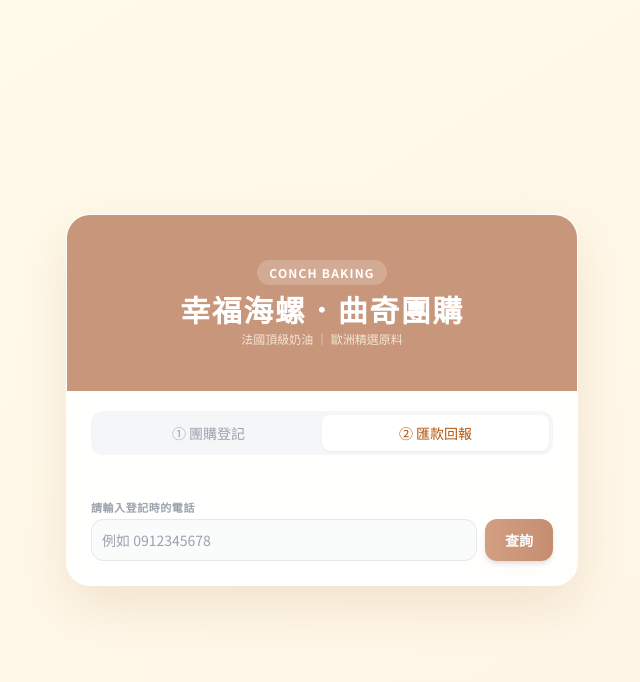
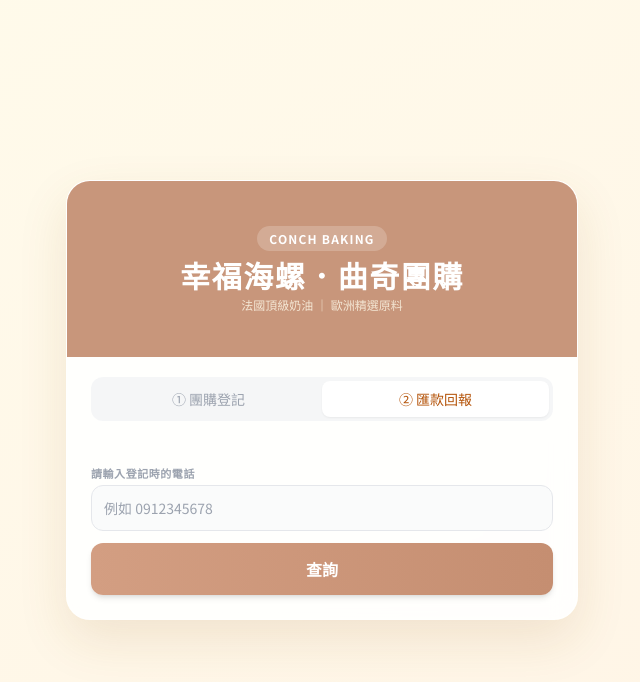
Before and after one commit to hungchensarah-arch/conch-order, a plain HTML site: page index.html in a window 1280 px wide. Both pictures are taken after a click on the button "② 匯款回報". Shown: the whole page, without its empty margins (318-958 px from the left). Drawn offline with nearby package versions, Linux system fonts and the light colour scheme; no server answers.

Commit message:
Update index.html

```diff
--- a/index.html
+++ b/index.html
@@ -89,9 +89,9 @@
       <div id="lookup-panel" class="space-y-5">
         <div>
           <label for="qPhone" class="block text-[11px] font-bold uppercase tracking-wider text-gray-400 mb-1">請輸入登記時的電話</label>
-          <div class="flex space-x-2">
-            <input type="tel" id="qPhone" inputmode="numeric" class="flex-1 bg-gray-50/80 border border-gray-200 focus:border-amber-500 focus:bg-white p-2.5 rounded-xl outline-none transition text-sm" placeholder="例如 0912345678">
-            <button type="button" id="lookupBtn" onclick="lookup()" class="bg-gradient-to-r from-[#D39E82] to-[#c58e71] text-white px-5 rounded-xl font-bold text-sm shadow-md hover:opacity-95 transition">查詢</button>
+          <div class="space-y-3">
+            <input type="tel" id="qPhone" inputmode="numeric" class="w-full bg-gray-50/80 border border-gray-200 focus:border-amber-500 focus:bg-white p-3 rounded-xl outline-none transition text-sm" placeholder="例如 0912345678">
+            <button type="button" id="lookupBtn" onclick="lookup()" class="w-full bg-gradient-to-r from-[#D39E82] to-[#c58e71] text-white py-3.5 rounded-xl font-bold shadow-md hover:opacity-95 transition transform active:scale-[0.99]">查詢</button>
           </div>
         </div>
 
```
